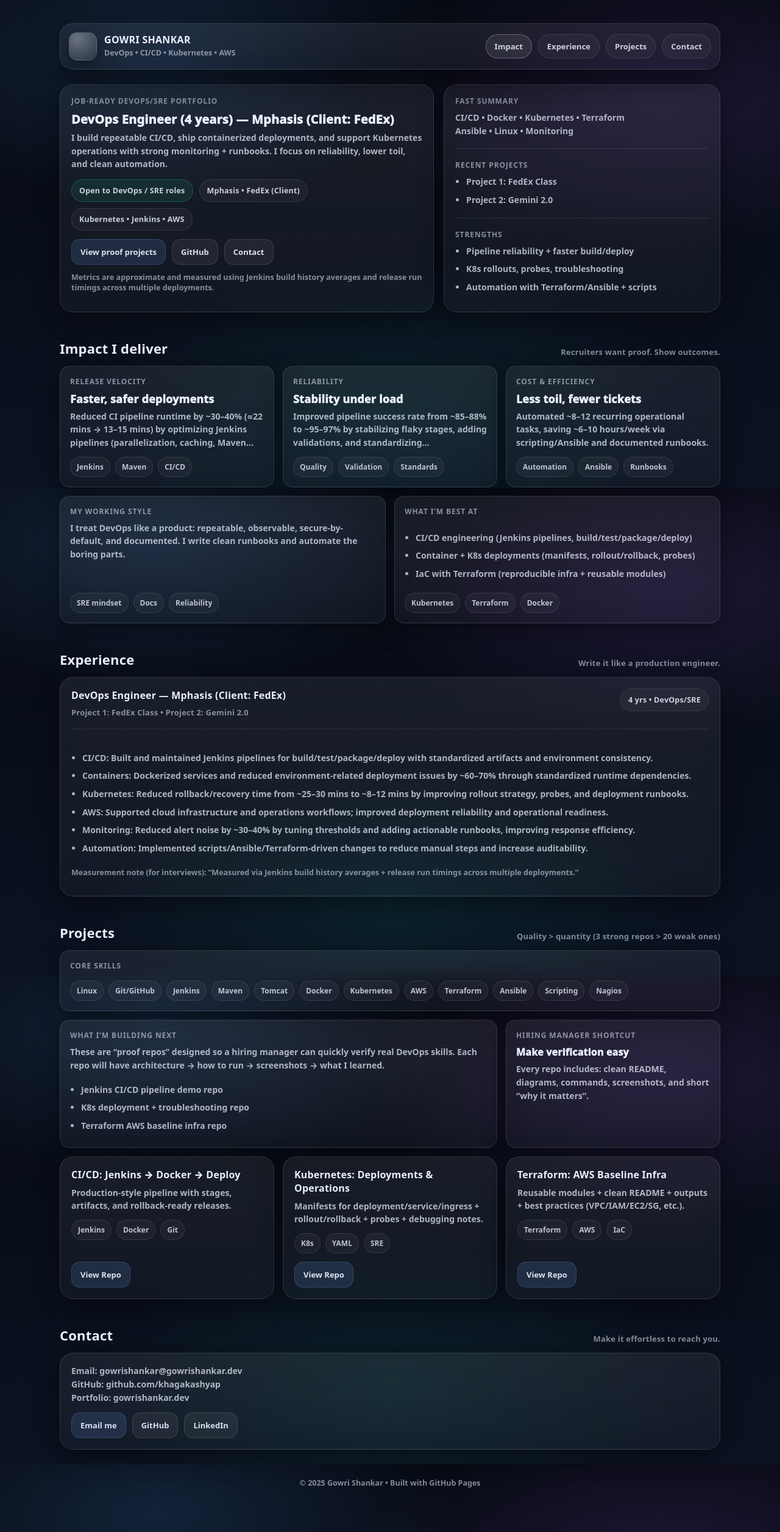
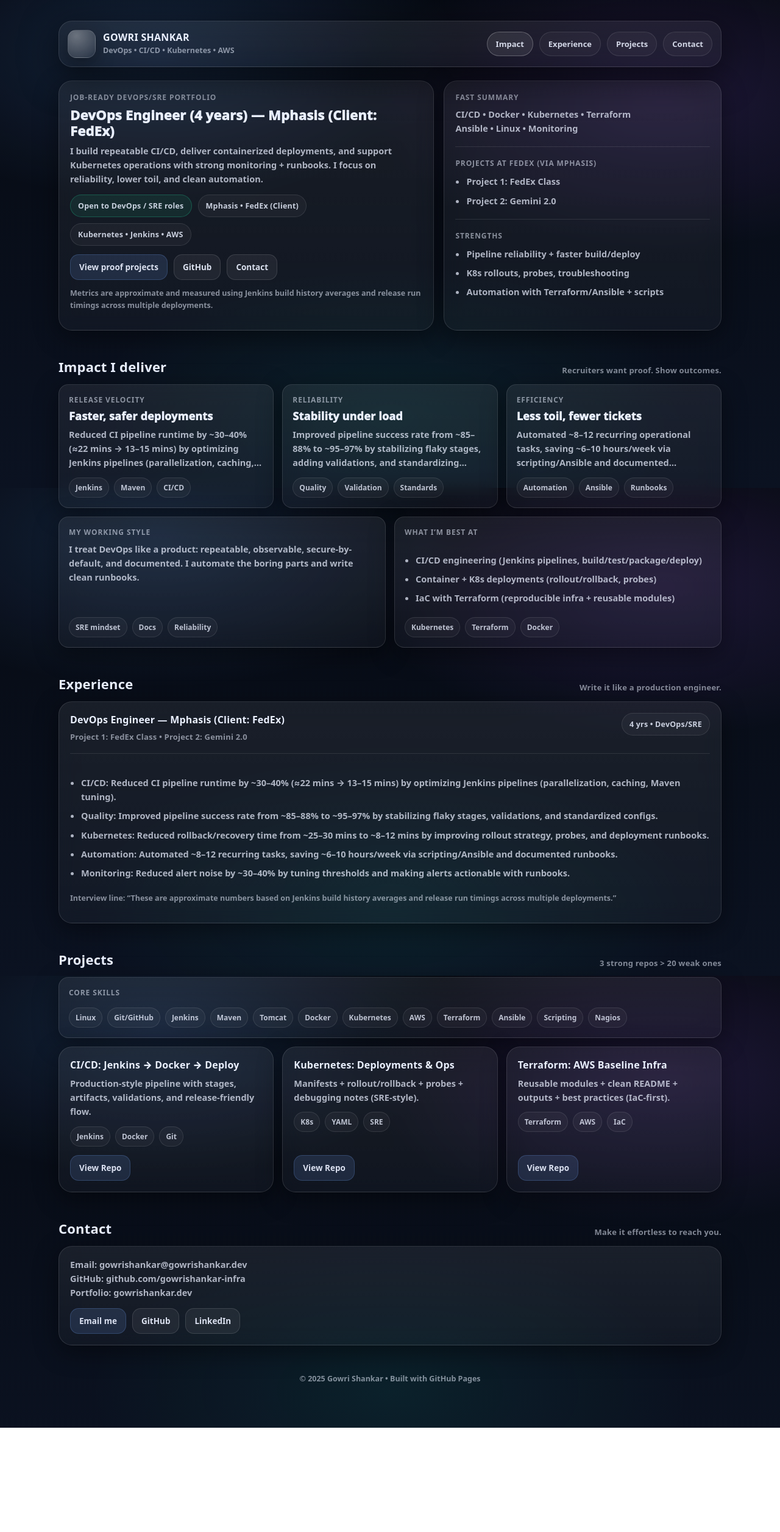
Before and after one commit to gowrishankar-infra/portfolio, a plain HTML site: page index.html in a window 1280 px wide. Shown: the whole page at 61% size. After the commit the page ends 2341 px from the top, so only its background shows below. Drawn offline with Linux system fonts and the light colour scheme.

Commit message:
Update index.html

```diff
--- a/index.html
+++ b/index.html
@@ -3,15 +3,13 @@
 <head>
   <meta charset="utf-8" />
   <meta name="viewport" content="width=device-width,initial-scale=1" />
-  <title>Gowri Shankar — DevOps Engineer</title>
+  <title>Gowri Shankar — DevOps/SRE</title>
   <meta name="description" content="Gowri Shankar — DevOps/SRE (4 yrs). CI/CD • Docker • Kubernetes • AWS • Terraform • Ansible." />
 
   <style>
     :root{
       --bg0:#060a12;
       --bg1:#0b1221;
-      --card:rgba(255,255,255,.06);
-      --card2:rgba(255,255,255,.08);
       --stroke:rgba(255,255,255,.12);
       --txt:#eaf0ff;
       --muted:rgba(234,240,255,.72);
@@ -24,6 +22,9 @@
 
     *{box-sizing:border-box}
     html,body{height:100%}
+    html{ scroll-padding-top: 110px; }
+    section{ scroll-margin-top: 110px; }
+
     body{
       margin:0;
       font-family: ui-sans-serif, system-ui, -apple-system, Segoe UI, Roboto, Helvetica, Arial, "Apple Color Emoji","Segoe UI Emoji";
@@ -37,30 +38,23 @@
     }
 
     a{color:inherit; text-decoration:none}
-    .container{max-width:var(--max); margin:0 auto; padding:28px 18px 72px}
-    .section{margin-top:44px}
-    .section h2{
-      margin:0 0 14px;
-      font-size:22px;
-      letter-spacing:.2px;
-    }
-    .subhead{
-      color:var(--muted2);
-      font-weight:700;
-      font-size:13px;
-      letter-spacing:.2px;
+
+    .container{
+      max-width:var(--max);
+      margin:0 auto;
+      padding:24px 16px 72px;
     }
 
-    /* Top sticky header card */
+    /* Sticky header */
     .topWrap{
       position:sticky;
-      top:14px;
-      z-index:20;
-      margin:10px 0 24px;
+      top:12px;
+      z-index:50;
+      margin:10px 0 22px;
     }
     .topCard{
       display:flex;
-      gap:14px;
+      gap:12px;
       align-items:center;
       justify-content:space-between;
       padding:14px 14px;
@@ -70,11 +64,12 @@
       box-shadow: var(--shadow);
       backdrop-filter: blur(14px);
     }
+
     .brand{
       display:flex;
       align-items:center;
       gap:12px;
-      min-width: 240px;
+      min-width: 220px;
     }
     .avatar{
       width:46px; height:46px;
@@ -103,19 +98,33 @@
       gap:10px;
       flex-wrap:wrap;
       justify-content:flex-end;
+      align-items:center;
     }
     .nav a{
       padding:10px 14px;
       border-radius: 999px;
       border:1px solid rgba(255,255,255,.10);
       background: rgba(255,255,255,.04);
-      color: rgba(234,240,255,.85);
-      font-weight:800;
+      color: rgba(234,240,255,.88);
+      font-weight:850;
       font-size:13px;
       transition: transform .12s ease, background .12s ease, border-color .12s ease;
     }
     .nav a:hover{transform: translateY(-1px); background: rgba(255,255,255,.06); border-color: rgba(255,255,255,.16)}
     .nav a.active{background: rgba(255,255,255,.09); border-color: rgba(255,255,255,.24)}
+
+    /* Mobile menu button */
+    .menuBtn{
+      display:none;
+      border:1px solid rgba(255,255,255,.14);
+      background: rgba(255,255,255,.05);
+      color: rgba(234,240,255,.92);
+      font-weight:900;
+      padding:10px 12px;
+      border-radius: 14px;
+      cursor:pointer;
+      user-select:none;
+    }
 
     /* Hero */
     .hero{
@@ -125,11 +134,7 @@
       align-items:stretch;
       margin-top:10px;
     }
-    @media (max-width: 900px){
-      .hero{grid-template-columns:1fr}
-      .brand{min-width:auto}
-      .topCard{align-items:flex-start}
-    }
+
     .card{
       background: linear-gradient(180deg, rgba(255,255,255,.07), rgba(255,255,255,.035));
       border:1px solid var(--stroke);
@@ -139,6 +144,22 @@
       backdrop-filter: blur(14px);
     }
     .card.small{border-radius: var(--radius2); padding:16px}
+
+    .kicker{
+      text-transform:uppercase;
+      letter-spacing:.9px;
+      color:rgba(234,240,255,.55);
+      font-weight:900;
+      font-size:12px;
+      margin:0 0 8px;
+    }
+    .big{
+      font-weight:950;
+      margin:0 0 8px;
+      font-size:22px;
+      letter-spacing:.2px;
+      line-height:1.18;
+    }
     .cardTitle{
       font-weight:900;
       letter-spacing:.2px;
@@ -148,9 +169,9 @@
     .cardText{
       margin:0;
       color:var(--muted);
-      line-height:1.55;
+      line-height:1.6;
       font-weight:650;
-      font-size:14px;
+      font-size:14.5px;
     }
 
     .pillRow{display:flex; gap:10px; flex-wrap:wrap; margin-top:14px}
@@ -175,47 +196,29 @@
       display:grid;
       grid-template-columns: repeat(12, 1fr);
       gap:14px;
-      align-items:stretch; /* key */
+      align-items:stretch;
+      margin-top:14px;
     }
     .span-4{grid-column: span 4;}
     .span-6{grid-column: span 6;}
     .span-8{grid-column: span 8;}
     .span-12{grid-column: span 12;}
-    @media (max-width: 980px){
-      .span-4,.span-6,.span-8{grid-column: span 12;}
-    }
 
-    /* Make every card in grid the same height */
     .grid .card{height:100%;}
     .stack{
       display:flex;
       flex-direction:column;
       height:100%;
     }
-    .stack .push{margin-top:auto;} /* pushes bottom button row down */
-
-    .kicker{
-      text-transform:uppercase;
-      letter-spacing:.9px;
-      color:rgba(234,240,255,.55);
-      font-weight:900;
-      font-size:12px;
-      margin:0 0 8px;
-    }
-    .big{
-      font-weight:950;
-      margin:0 0 6px;
-      font-size:20px;
-      letter-spacing:.2px;
-    }
+    .push{margin-top:auto;}
 
     ul.clean{
       margin:10px 0 0;
       padding-left:18px;
       color:var(--muted);
-      line-height:1.55;
+      line-height:1.6;
       font-weight:650;
-      font-size:14px;
+      font-size:14.5px;
     }
     ul.clean li{margin:8px 0}
 
@@ -230,7 +233,7 @@
       border:1px solid rgba(255,255,255,.12);
       background: rgba(255,255,255,.06);
       font-weight:900;
-      font-size:13px;
+      font-size:13.5px;
       color: rgba(234,240,255,.92);
       transition: transform .12s ease, background .12s ease, border-color .12s ease;
     }
@@ -256,6 +259,7 @@
       color: rgba(234,240,255,.55);
       font-weight:800;
       font-size:12.5px;
+      line-height:1.55;
     }
 
     .hr{
@@ -265,7 +269,7 @@
       border-radius:999px;
     }
 
-    /* Clamp text so cards stay visually consistent */
+    /* Text clamp to keep cards visually even */
     .clamp2{
       display:-webkit-box;
       -webkit-line-clamp:2;
@@ -279,6 +283,26 @@
       overflow:hidden;
     }
 
+    .section{margin-top:44px}
+    .sectionHeader{
+      display:flex;
+      justify-content:space-between;
+      gap:12px;
+      flex-wrap:wrap;
+      align-items:flex-end;
+    }
+    .sectionHeader h2{
+      margin:0;
+      font-size:22px;
+      letter-spacing:.2px;
+    }
+    .subhead{
+      color:var(--muted2);
+      font-weight:800;
+      font-size:13px;
+      letter-spacing:.2px;
+    }
+
     footer{
       margin-top:46px;
       color: rgba(234,240,255,.55);
@@ -286,13 +310,36 @@
       font-size:12.5px;
       text-align:center;
     }
+
+    /* Tablet */
+    @media (max-width: 980px){
+      .hero{grid-template-columns:1fr;}
+      .span-4,.span-6,.span-8{grid-column: span 12;}
+      .topCard{align-items:flex-start;}
+    }
+
+    /* Mobile */
+    @media (max-width: 640px){
+      .container{padding:20px 14px 64px;}
+      .topCard{padding:12px;}
+      .avatar{width:42px; height:42px; border-radius:13px;}
+      .big{font-size:20px;}
+      .cardText, ul.clean{font-size:14px;}
+      .nav{display:none; width:100%;}
+      .nav.show{display:flex;}
+      .menuBtn{display:inline-flex;}
+      .brand{min-width:auto;}
+      .btn{width:100%;}
+      .btnRow{gap:10px;}
+      .pill{white-space:normal;}
+    }
   </style>
 </head>
 
 <body>
   <div class="container">
 
-    <!-- Sticky top header -->
+    <!-- Sticky header -->
     <div class="topWrap">
       <div class="topCard">
         <div class="brand">
@@ -303,7 +350,11 @@
           </div>
         </div>
 
-        <nav class="nav" aria-label="Primary">
+        <button class="menuBtn" id="menuBtn" aria-expanded="false" aria-controls="nav">
+          Menu
+        </button>
+
+        <nav class="nav" id="nav" aria-label="Primary">
           <a href="#impact">Impact</a>
           <a href="#experience">Experience</a>
           <a href="#projects">Projects</a>
@@ -316,9 +367,9 @@
     <div class="hero">
       <div class="card">
         <p class="kicker">Job-ready DevOps/SRE portfolio</p>
-        <h1 class="big" style="margin-top:0">DevOps Engineer (4 years) — Mphasis (Client: FedEx)</h1>
+        <h1 class="big">DevOps Engineer (4 years) — Mphasis (Client: FedEx)</h1>
         <p class="cardText">
-          I build <b>repeatable CI/CD</b>, ship <b>containerized deployments</b>, and support <b>Kubernetes operations</b> with strong
+          I build <b>repeatable CI/CD</b>, deliver <b>containerized deployments</b>, and support <b>Kubernetes operations</b> with strong
           monitoring + runbooks. I focus on reliability, lower toil, and clean automation.
         </p>
 
@@ -330,7 +381,7 @@
 
         <div class="btnRow">
           <a class="btn primary" href="#projects">View proof projects</a>
-          <a class="btn" href="https://github.com/khagakashyap" target="_blank" rel="noopener">GitHub</a>
+          <a class="btn" href="https://github.com/gowrishankar-infra" target="_blank" rel="noopener">GitHub</a>
           <a class="btn" href="#contact">Contact</a>
         </div>
 
@@ -345,17 +396,19 @@
           <b>CI/CD</b> • Docker • Kubernetes • Terraform<br/>
           Ansible • Linux • Monitoring
         </p>
+
         <div class="hr"></div>
 
-        <p class="kicker">Recent projects</p>
-        <ul class="clean" style="margin-top:8px">
+        <p class="kicker">Projects at FedEx (via Mphasis)</p>
+        <ul class="clean">
           <li><b>Project 1:</b> FedEx Class</li>
           <li><b>Project 2:</b> Gemini 2.0</li>
         </ul>
 
         <div class="hr"></div>
+
         <p class="kicker">Strengths</p>
-        <ul class="clean" style="margin-top:8px">
+        <ul class="clean">
           <li>Pipeline reliability + faster build/deploy</li>
           <li>K8s rollouts, probes, troubleshooting</li>
           <li>Automation with Terraform/Ansible + scripts</li>
@@ -365,16 +418,16 @@
 
     <!-- Impact -->
     <section id="impact" class="section">
-      <div style="display:flex; justify-content:space-between; gap:12px; flex-wrap:wrap; align-items:flex-end">
-        <h2 style="margin:0">Impact I deliver</h2>
+      <div class="sectionHeader">
+        <h2>Impact I deliver</h2>
         <div class="subhead">Recruiters want proof. Show outcomes.</div>
       </div>
 
-      <div class="grid" style="margin-top:14px">
+      <div class="grid">
         <div class="card small span-4">
           <div class="stack">
             <p class="kicker">Release velocity</p>
-            <p class="big" style="font-size:18px; margin-top:0">Faster, safer deployments</p>
+            <p class="big" style="font-size:18px;margin-top:0">Faster, safer deployments</p>
             <p class="cardText clamp3">
               Reduced CI pipeline runtime by ~30–40% (≈22 mins → 13–15 mins) by optimizing Jenkins pipelines
               (parallelization, caching, Maven tuning).
@@ -389,7 +442,7 @@
         <div class="card small span-4">
           <div class="stack">
             <p class="kicker">Reliability</p>
-            <p class="big" style="font-size:18px; margin-top:0">Stability under load</p>
+            <p class="big" style="font-size:18px;margin-top:0">Stability under load</p>
             <p class="cardText clamp3">
               Improved pipeline success rate from ~85–88% to ~95–97% by stabilizing flaky stages,
               adding validations, and standardizing configurations.
@@ -403,8 +456,8 @@
 
         <div class="card small span-4">
           <div class="stack">
-            <p class="kicker">Cost & efficiency</p>
-            <p class="big" style="font-size:18px; margin-top:0">Less toil, fewer tickets</p>
+            <p class="kicker">Efficiency</p>
+            <p class="big" style="font-size:18px;margin-top:0">Less toil, fewer tickets</p>
             <p class="cardText clamp3">
               Automated ~8–12 recurring operational tasks, saving ~6–10 hours/week via scripting/Ansible
               and documented runbooks.
@@ -421,7 +474,7 @@
             <p class="kicker">My working style</p>
             <p class="cardText">
               I treat DevOps like a product: <b>repeatable</b>, <b>observable</b>, <b>secure-by-default</b>, and <b>documented</b>.
-              I write clean runbooks and automate the boring parts.
+              I automate the boring parts and write clean runbooks.
             </p>
             <div class="push"></div>
             <div class="tags">
@@ -433,9 +486,9 @@
         <div class="card small span-6">
           <div class="stack">
             <p class="kicker">What I’m best at</p>
-            <ul class="clean" style="margin-top:8px">
+            <ul class="clean">
               <li><b>CI/CD engineering</b> (Jenkins pipelines, build/test/package/deploy)</li>
-              <li><b>Container + K8s deployments</b> (manifests, rollout/rollback, probes)</li>
+              <li><b>Container + K8s deployments</b> (rollout/rollback, probes)</li>
               <li><b>IaC with Terraform</b> (reproducible infra + reusable modules)</li>
             </ul>
             <div class="push"></div>
@@ -449,15 +502,15 @@
 
     <!-- Experience -->
     <section id="experience" class="section">
-      <div style="display:flex; justify-content:space-between; gap:12px; flex-wrap:wrap; align-items:flex-end">
-        <h2 style="margin:0">Experience</h2>
+      <div class="sectionHeader">
+        <h2>Experience</h2>
         <div class="subhead">Write it like a production engineer.</div>
       </div>
 
-      <div class="grid" style="margin-top:14px">
+      <div class="grid">
         <div class="card span-12">
           <div class="stack">
-            <div style="display:flex; justify-content:space-between; gap:12px; flex-wrap:wrap;">
+            <div style="display:flex; justify-content:space-between; gap:12px; flex-wrap:wrap; align-items:flex-start;">
               <div>
                 <div class="cardTitle">DevOps Engineer — Mphasis (Client: FedEx)</div>
                 <div class="subhead">Project 1: FedEx Class • Project 2: Gemini 2.0</div>
@@ -468,16 +521,15 @@
             <div class="hr"></div>
 
             <ul class="clean">
-              <li><b>CI/CD:</b> Built and maintained Jenkins pipelines for build/test/package/deploy with standardized artifacts and environment consistency.</li>
-              <li><b>Containers:</b> Dockerized services and reduced environment-related deployment issues by ~60–70% through standardized runtime dependencies.</li>
+              <li><b>CI/CD:</b> Reduced CI pipeline runtime by ~30–40% (≈22 mins → 13–15 mins) by optimizing Jenkins pipelines (parallelization, caching, Maven tuning).</li>
+              <li><b>Quality:</b> Improved pipeline success rate from ~85–88% to ~95–97% by stabilizing flaky stages, validations, and standardized configs.</li>
               <li><b>Kubernetes:</b> Reduced rollback/recovery time from ~25–30 mins to ~8–12 mins by improving rollout strategy, probes, and deployment runbooks.</li>
-              <li><b>AWS:</b> Supported cloud infrastructure and operations workflows; improved deployment reliability and operational readiness.</li>
-              <li><b>Monitoring:</b> Reduced alert noise by ~30–40% by tuning thresholds and adding actionable runbooks, improving response efficiency.</li>
-              <li><b>Automation:</b> Implemented scripts/Ansible/Terraform-driven changes to reduce manual steps and increase auditability.</li>
+              <li><b>Automation:</b> Automated ~8–12 recurring tasks, saving ~6–10 hours/week via scripting/Ansible and documented runbooks.</li>
+              <li><b>Monitoring:</b> Reduced alert noise by ~30–40% by tuning thresholds and making alerts actionable with runbooks.</li>
             </ul>
 
             <p class="note">
-              Measurement note (for interviews): “Measured via Jenkins build history averages + release run timings across multiple deployments.”
+              Interview line: “These are approximate numbers based on Jenkins build history averages and release run timings across multiple deployments.”
             </p>
 
             <div class="push"></div>
@@ -488,13 +540,12 @@
 
     <!-- Projects -->
     <section id="projects" class="section">
-      <div style="display:flex; justify-content:space-between; gap:12px; flex-wrap:wrap; align-items:flex-end">
-        <h2 style="margin:0">Projects</h2>
-        <div class="subhead">Quality &gt; quantity (3 strong repos &gt; 20 weak ones)</div>
+      <div class="sectionHeader">
+        <h2>Projects</h2>
+        <div class="subhead">3 strong repos &gt; 20 weak ones</div>
       </div>
 
-      <!-- Core skills as BLOCKS (not a full-width slab) -->
-      <div class="grid" style="margin-top:14px">
+      <div class="grid">
         <div class="card small span-12">
           <div class="stack">
             <p class="kicker">Core skills</p>
@@ -515,47 +566,17 @@
           </div>
         </div>
 
-        <div class="card small span-8">
-          <div class="stack">
-            <p class="kicker">What I’m building next</p>
-            <p class="cardText">
-              These are “proof repos” designed so a hiring manager can quickly verify real DevOps skills.
-              Each repo will have architecture → how to run → screenshots → what I learned.
-            </p>
-            <ul class="clean">
-              <li>Jenkins CI/CD pipeline demo repo</li>
-              <li>K8s deployment + troubleshooting repo</li>
-              <li>Terraform AWS baseline infra repo</li>
-            </ul>
-            <div class="push"></div>
-          </div>
-        </div>
-
-        <div class="card small span-4">
-          <div class="stack">
-            <p class="kicker">Hiring manager shortcut</p>
-            <p class="big" style="font-size:16px; margin-top:0">Make verification easy</p>
-            <p class="cardText clamp3">
-              Every repo includes: clean README, diagrams, commands, screenshots, and short “why it matters”.
-            </p>
-            <div class="push"></div>
-          </div>
-        </div>
-      </div>
-
-      <!-- Proof project cards (equal height) -->
-      <div class="grid" style="margin-top:14px">
+        <!-- Replace these hrefs with your real repo links when you create them -->
         <div class="card span-4">
           <div class="stack">
             <p class="cardTitle">CI/CD: Jenkins → Docker → Deploy</p>
             <p class="cardText clamp3">
-              Production-style pipeline with stages, artifacts, and rollback-ready releases.
+              Production-style pipeline with stages, artifacts, validations, and release-friendly flow.
             </p>
             <div class="tags">
               <span class="tag">Jenkins</span><span class="tag">Docker</span><span class="tag">Git</span>
             </div>
             <div class="push"></div>
-            <!-- TODO: replace # with your repo link -->
             <div class="btnRow">
               <a class="btn primary" href="#" target="_blank" rel="noopener">View Repo</a>
             </div>
@@ -564,15 +585,14 @@
 
         <div class="card span-4">
           <div class="stack">
-            <p class="cardTitle">Kubernetes: Deployments & Operations</p>
+            <p class="cardTitle">Kubernetes: Deployments & Ops</p>
             <p class="cardText clamp3">
-              Manifests for deployment/service/ingress + rollout/rollback + probes + debugging notes.
+              Manifests + rollout/rollback + probes + debugging notes (SRE-style).
             </p>
             <div class="tags">
               <span class="tag">K8s</span><span class="tag">YAML</span><span class="tag">SRE</span>
             </div>
             <div class="push"></div>
-            <!-- TODO: replace # with your repo link -->
             <div class="btnRow">
               <a class="btn primary" href="#" target="_blank" rel="noopener">View Repo</a>
             </div>
@@ -583,13 +603,12 @@
           <div class="stack">
             <p class="cardTitle">Terraform: AWS Baseline Infra</p>
             <p class="cardText clamp3">
-              Reusable modules + clean README + outputs + best practices (VPC/IAM/EC2/SG, etc.).
+              Reusable modules + clean README + outputs + best practices (IaC-first).
             </p>
             <div class="tags">
               <span class="tag">Terraform</span><span class="tag">AWS</span><span class="tag">IaC</span>
             </div>
             <div class="push"></div>
-            <!-- TODO: replace # with your repo link -->
             <div class="btnRow">
               <a class="btn primary" href="#" target="_blank" rel="noopener">View Repo</a>
             </div>
@@ -600,25 +619,27 @@
 
     <!-- Contact -->
     <section id="contact" class="section">
-      <div style="display:flex; justify-content:space-between; gap:12px; flex-wrap:wrap; align-items:flex-end">
-        <h2 style="margin:0">Contact</h2>
+      <div class="sectionHeader">
+        <h2>Contact</h2>
         <div class="subhead">Make it effortless to reach you.</div>
       </div>
 
-      <div class="grid" style="margin-top:14px">
+      <div class="grid">
         <div class="card span-12">
           <div class="stack">
             <p class="cardText">
               Email: <b><a href="mailto:gowrishankar@gowrishankar.dev">gowrishankar@gowrishankar.dev</a></b><br/>
-              GitHub: <b><a href="https://github.com/khagakashyap" target="_blank" rel="noopener">github.com/khagakashyap</a></b><br/>
+              GitHub: <b><a href="https://github.com/gowrishankar-infra" target="_blank" rel="noopener">github.com/gowrishankar-infra</a></b><br/>
               Portfolio: <b><a href="https://gowrishankar.dev" target="_blank" rel="noopener">gowrishankar.dev</a></b>
             </p>
+
             <div class="btnRow">
               <a class="btn primary" href="mailto:gowrishankar@gowrishankar.dev">Email me</a>
-              <a class="btn" href="https://github.com/khagakashyap" target="_blank" rel="noopener">GitHub</a>
-              <!-- TODO: put your LinkedIn link here -->
+              <a class="btn" href="https://github.com/gowrishankar-infra" target="_blank" rel="noopener">GitHub</a>
+              <!-- Replace with your LinkedIn URL -->
               <a class="btn" href="#" target="_blank" rel="noopener">LinkedIn</a>
             </div>
+
             <div class="push"></div>
           </div>
         </div>
@@ -634,20 +655,37 @@
     // year
     document.getElementById('y').textContent = new Date().getFullYear();
 
+    // mobile menu toggle
+    const menuBtn = document.getElementById('menuBtn');
+    const nav = document.getElementById('nav');
+    menuBtn?.addEventListener('click', () => {
+      nav.classList.toggle('show');
+      const expanded = menuBtn.getAttribute('aria-expanded') === 'true';
+      menuBtn.setAttribute('aria-expanded', String(!expanded));
+    });
+
     // smooth scroll
-    document.querySelectorAll('.nav a').forEach(a=>{
+    document.querySelectorAll('#nav a').forEach(a=>{
       a.addEventListener('click', (e)=>{
         const id = a.getAttribute('href');
         if(!id || !id.startsWith('#')) return;
         e.preventDefault();
         const el = document.querySelector(id);
         if(el) el.scrollIntoView({behavior:'smooth', block:'start'});
+
+        // close nav on mobile after click
+        if (window.matchMedia('(max-width: 640px)').matches) {
+          nav.classList.remove('show');
+          menuBtn.setAttribute('aria-expanded', 'false');
+        }
       });
     });
 
     // active nav highlighting
-    const sections = ['#impact','#experience','#projects','#contact'].map(s=>document.querySelector(s));
-    const links = Array.from(document.querySelectorAll('.nav a'));
+    const ids = ['impact','experience','projects','contact'];
+    const links = Array.from(document.querySelectorAll('#nav a'));
+    const targets = ids.map(id => document.getElementById(id)).filter(Boolean);
+
     const obs = new IntersectionObserver((entries)=>{
       entries.forEach(entry=>{
         if(entry.isIntersecting){
@@ -655,8 +693,9 @@
           links.forEach(l=>l.classList.toggle('active', l.getAttribute('href')===id));
         }
       });
-    }, {root:null, threshold:0.35});
-    sections.forEach(s=>s && obs.observe(s));
+    }, {threshold:0.35});
+
+    targets.forEach(t=>obs.observe(t));
   </script>
 </body>
 </html>
```
